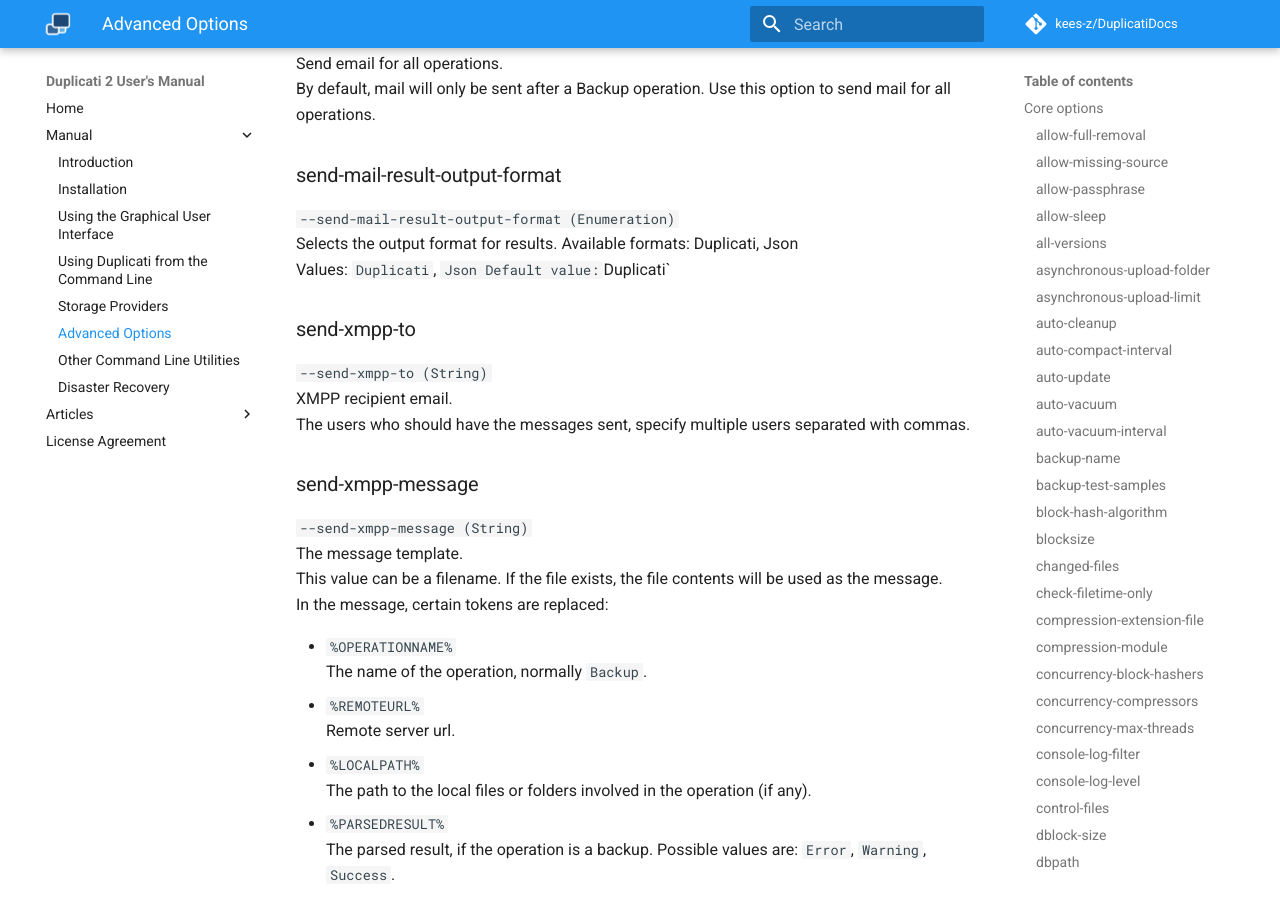
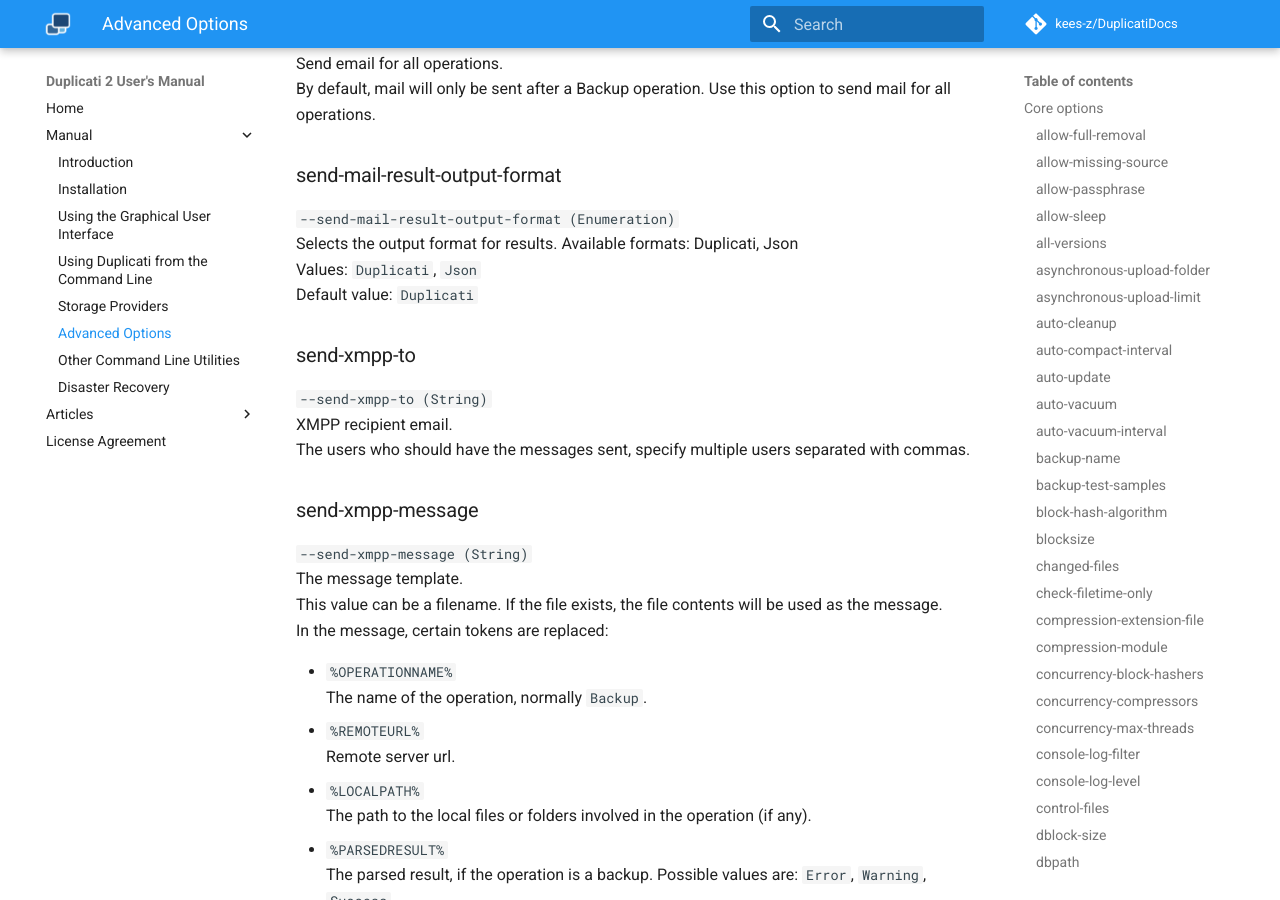
Before and after one commit to kees-z/DuplicatiDocs, an MkDocs documentation site: the page built from docs/06-advanced-options.md, in a window 1280 px wide and 900 px high, scrolled down 27479 px. Built offline with MkDocs 1.6.1 and Material for MkDocs 9.7.7, drawn with Linux system fonts in a browser that asks for light colours; comment, search, counter and statistics services are not loaded; old or Windows-style settings are respelled for this version of MkDocs.

```diff
--- a/docs/06-advanced-options.md
+++ b/docs/06-advanced-options.md
@@ -688,7 +688,7 @@ By default, mail will only be sent after a Backup operation. Use this option to
 ### send-mail-result-output-format
 `--send-mail-result-output-format (Enumeration)`
 Selects the output format for results. Available formats: Duplicati, Json
-Values: `Duplicati`, `Json
+Values: `Duplicati`, `Json`
 Default value: `Duplicati`
 
 ### send-xmpp-to
```
